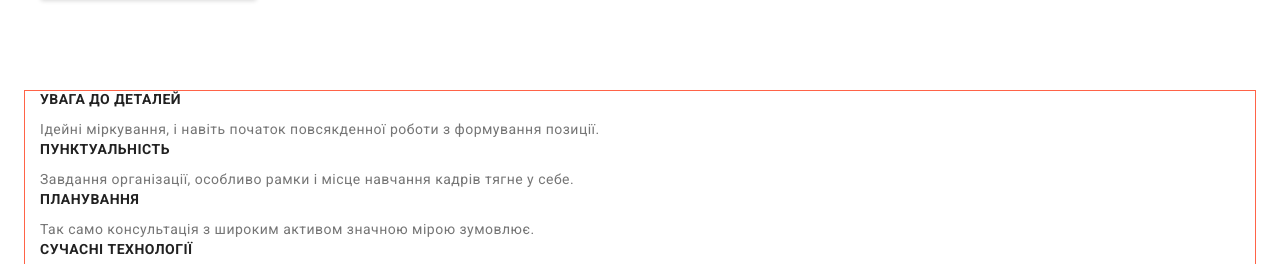
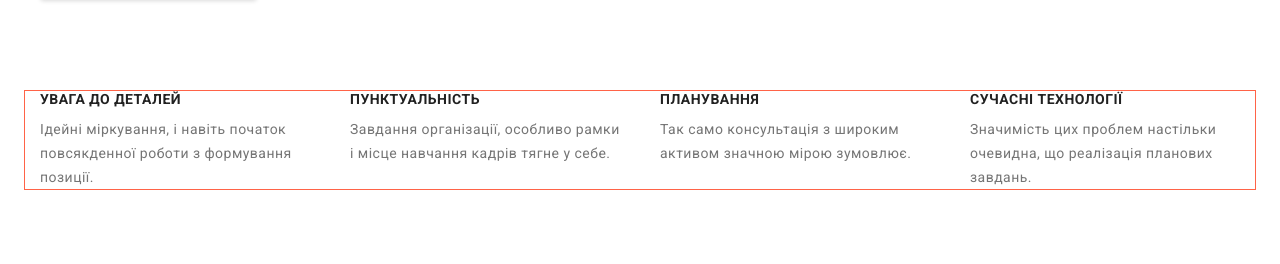
Before and after one commit to Maksym-Ocheretniuk/goit-markup-hw-03, a plain HTML site: page index.html in a window 1280 px wide. Shown: the part 377-641 px from the top of the page. Drawn offline with nearby package versions, Linux system fonts and the light colour scheme.

Commit message:
стилізація "features"

```diff
--- a/css/styles.css
+++ b/css/styles.css
@@ -202,6 +202,16 @@
 /* -----------------HEADER----------------- */
 /* -----------------Section features----------------- */
 
+.features {
+	display: flex;
+	align-items: flex-start;
+	justify-content: space-between;
+}
+
+.feature-item {
+	width: 270px;
+}
+
 .features-title {
 	font-weight: 700;
 	font-size: 14px;
--- a/index.html
+++ b/index.html
@@ -68,22 +68,22 @@
             <div class="container">
                 <h2 class="visually-hidden">Особливості</h2>
                 <ul class="features list">
-                    <li>
+                    <li class="feature-item">
                         <h3 class="features-title">Увага до деталей</h3>
                         <p class="features-text">Ідейні міркування, і навіть початок повсякденної роботи з формування
                             позиції.</p>
                     </li>
-                    <li>
+                    <li class="feature-item">
                         <h3 class="features-title">Пунктуальність</h3>
                         <p class="features-text">Завдання організації, особливо рамки і місце навчання кадрів тягне у
                             себе.
                         </p>
                     </li>
-                    <li>
+                    <li class="feature-item">
                         <h3 class="features-title">Планування</h3>
                         <p class="features-text">Так само консультація з широким активом значною мірою зумовлює.</p>
                     </li>
-                    <li>
+                    <li class="feature-item">
                         <h3 class="features-title">Сучасні технології</h3>
                         <p class="features-text">Значимість цих проблем настільки очевидна, що реалізація планових
                             завдань.
```
